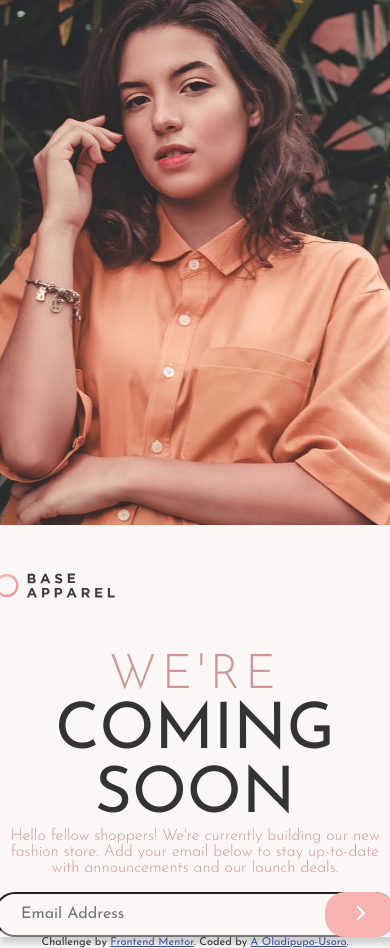
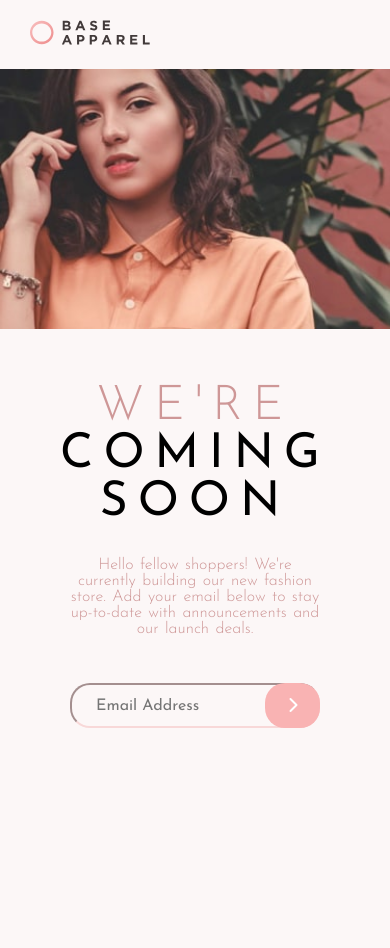
Before and after one commit to nucternal18/base-apparel-comming-soon-master, a plain HTML site: page index.html in a window 390 px wide. After the commit the page ends 844 px from the top, so only its background shows below. Drawn offline with Linux system fonts and the light colour scheme.

Commit message:
Improvements to layout with CSS

```diff
--- a/index.html
+++ b/index.html
@@ -1,41 +1,63 @@
 <!DOCTYPE html>
 <html lang="en">
   <head>
-  <meta charset="UTF-8">
-  <meta name="viewport" content="width=device-width, initial-scale=1.0"> <!-- displays site properly based on user's device -->
-  <meta http-equiv="X-UA-Compatible" content="ie=edge">
-  <link rel="icon" type="image/png" sizes="32x32" href="./images/favicon-32x32.png">
+    <meta charset="UTF-8" />
+    <meta name="viewport" content="width=device-width, initial-scale=1.0" />
+    <!-- displays site properly based on user's device -->
+    <meta http-equiv="X-UA-Compatible" content="ie=edge" />
+    <link
+      rel="icon"
+      type="image/png"
+      sizes="32x32"
+      href="./images/favicon-32x32.png"
+    />
     <script src="https://kit.fontawesome.com/09a99c344f.js"></script>
-  <link href="https://fonts.googleapis.com/css?family=Josefin+Sans:300,400,600&display=swap" rel="stylesheet">
-  <link rel="stylesheet" href="style.css">
+    <link
+      href="https://fonts.googleapis.com/css?family=Josefin+Sans:300,400,600&display=swap"
+      rel="stylesheet"
+    />
+    <link rel="stylesheet" href="style.css" />
 
     <title>Frontend Mentor | Base Apparel coming soon page</title>
 
     <!-- Feel free to remove these styles or customise in your own stylesheet 👍 -->
     <style>
-    .attribution { font-size: 11px; text-align: center; }
-    .attribution a { color: hsl(228, 45%, 44%); }
+      .attribution {
+        font-size: 11px;
+        text-align: center;
+      }
+      .attribution a {
+        color: hsl(228, 45%, 44%);
+      }
     </style>
   </head>
   <body>
+    <!-- Desktop View -->
     <div class="container">
       <div class="container-inner-one">
+        <div class="logo">
+          <img src="images/logo.svg" alt="logo" />
+        </div>
         <div>
-            <div>
-                <div class="logo">
-                    <img src="images/logo.svg" alt="logo">
-                </div>
           <h1>WE'RE</h1>
           <h2>COMING</h2>
           <h2>SOON</h2>
           <p>
-                    Hello fellow shoppers! We're currently building our new fashion store.
-                    Add your email below to stay up-to-date with announcements and our launch deals.
+            Hello fellow shoppers! We're currently building our new fashion
+            store. Add your email below to stay up-to-date with announcements
+            and our launch deals.
           </p>
           <form name="email-form" method="POST" data-netlify="true">
             <div class="email-form">
               <span class="form-control-wrap">
-                            <input type="email" name="email" id="email" size="40" class="form-control" placeholder="Email Address">
+                <input
+                  type="email"
+                  name="email"
+                  id="email"
+                  size="40"
+                  class="form-control"
+                  placeholder="Email Address"
+                />
               </span>
               <button type="submit" class="form-control submit">
                 <i class="fas fa-chevron-right"></i>
@@ -44,14 +66,53 @@
           </form>
         </div>
       </div>
+      <div class="box2">
+        <img src="images/hero-desktop.jpg" alt="showcase" id="desktop" />
       </div>
-      <img src="images/hero-desktop.jpg" alt="showcase">
     </div>
 
+    <!-- Mobile View -->
+    <div class="container-mobile">
+      <div class="box1">
+        <img src="images/logo.svg" alt="logo" id="logo" />
+      </div>
+      <div class="box2">
+        <img src="images/hero-mobile.jpg" alt="showcase-mobile" id="mobile" />
+      </div>
+      <div class="container-inner-one box3">
+        <h1>WE'RE</h1>
+        <h2>COMING</h2>
+        <h2>SOON</h2>
+        <p>
+          Hello fellow shoppers! We're currently building our new fashion store.
+          Add your email below to stay up-to-date with announcements and our
+          launch deals.
+        </p>
+        <form name="email-form" method="POST" data-netlify="true">
+          <div class="email-form">
+            <span class="form-control-wrap">
+              <input
+                type="email"
+                name="email"
+                id="email"
+                size="40"
+                class="form-control"
+                placeholder="Email Address"
+              />
+            </span>
+            <button type="submit" class="form-control submit">
+              <i class="fas fa-chevron-right"></i>
+            </button>
+          </div>
+        </form>
+      </div>
+    </div>
     <footer>
       <p class="attribution">
-      Challenge by <a href="https://www.frontendmentor.io?ref=challenge" target="_blank">Frontend Mentor</a>.
-      Coded by <a href="#">A Oladipupo-Usoro</a>.
+        Challenge by
+        <a href="https://www.frontendmentor.io?ref=challenge" target="_blank"
+          >Frontend Mentor</a
+        >. Coded by <a href="#">A Oladipupo-Usoro</a>.
       </p>
     </footer>
   </body>
--- a/style.css
+++ b/style.css
@@ -3,57 +3,41 @@
     --primary-color2: hsl(0, 93%, 68%);
     --primary-color3: hsl(0, 50%, 98%);
     --primary-color4: hsl(0, 86%, 84%);
+    --primary-color5: hsl(0, 70%, 91%);
     --neutral-color: hsl(0, 6%, 24%);
 }
 
 * {
     box-sizing: border-box;
-    margin-top: 20px;
     padding: 0;
+    margin: auto;
 }
 
 body {
     font-family: 'Josefin sans', sans-serif;
     background: #fff;
-    color: #333;
-    Font-size: 16px
-}
-
-input {
-    color: var(--primary-color1)
+    Font-size: 16px;
 }
 
 i {
-    margin: auto;
     color: #fff
 }
 
-
 img {
     width: 100%;
-    height: auto;
+    height: 100%;
     margin: 0;
 }
-
-.container .container-inner-one .logo {
-    position: sticky;
-    top: 0;
-    width: 120px;
-    margin: 0;
-    margin-bottom: 50px
-}
-
-
 
 .container {
     background: url('images/bg-pattern-desktop.svg');
     box-shadow: 3px 4px 8px 3px rgba(0,0,0,0.2);
     transition: 0.3s;
-    top: 0;
+    margin-top: 50px;
+    padding: 0;
     left: 0;
     max-width: 1100px;
-    max-height: auto;
-    margin: auto;
+    height: 700px;
     overflow: hidden;
     display: grid;
     grid-template-columns: repeat(2, 1fr);
@@ -62,13 +46,11 @@ img {
     justify-content: center;
 }
 
-
-
 .container .container-inner-one h1 {
-    font-size: 3rem;
-    font-weight: 200;
+    font-size: 4rem;
+    font-weight: 100;
     text-align: justify;
-    letter-spacing: 5px;
+    letter-spacing: 10px;
     margin: 0;
     color: var(--primary-color1);
 }
@@ -77,35 +59,33 @@ img {
     text-align: justify;
     margin: 0;
     font-weight: 400;
+    letter-spacing: 10px;
 }
 
 .container .container-inner-one p {
     color: var(--primary-color1);
+    margin: 20px 0;
     font-weight: 100;
 }
 
 
 
-.container .container-inner-one div > div {
-    width: 400px;
-    height: auto;
+/* .container .container-inner-one div {
+    width: 350px;
     margin: auto;
-}
+} */
 
 /* Email Form */
 .email-form {
-    width: 100%;
+
     display: inline-block;
     position: relative;
-    border-radius: 20px;
-    line-height: 0;
     margin-top: 1rem;
 }
 
 .email-form .form-control {
     display: inline-block;
     font-size: 1rem;
-    color: var(--primary-color1);
     background-color: transparent;
     font-family: inherit;
     margin: 0;
@@ -113,6 +93,8 @@ img {
     width: 100%;
     height: 45px;
     border-radius: 20px;
+    border-color: var(--primary-color5);
+    outline-style: none;
 }
 
 
@@ -122,7 +104,7 @@ img {
     position: absolute;
     top: 0;
     right: 0;
-    width: 70px;
+    width: 55px;
     height: 45px;
     background-color: var(--primary-color4);
     font-size: 1rem;
@@ -135,71 +117,187 @@ img {
     cursor: pointer;
     border-radius: 20px 20px 20px 20px;
 }
-/* Utilities */
 
-.btn {
-    display: inline-block;
-    background: var(--primary-color3);
-    color: #fff;
-    padding: 0.8rem 1.5rem;
-    border: none;
-    cursor: pointer;
-    font-size: 1.1rem;
-    border-radius: 30px;
+/* Desktop View */
+@media(min-width: 850px){
+    #mobile {
+        display: none;
+    }
+
+    .container-mobile {
+        display: none
+    }
+
+    .container .container-inner-one {
+        margin: 0 0 0 120px;
+        padding: 0;
+    }
+
+    .box2 {
+        height: 100%;
+        width: 500px;
+        margin-right: 0;
+    }
+
+    .logo {
+        margin: -80px 0 120px 0;
+        top: 0;
+        padding: 30px 0;
+        width: 150px;
+        padding: 0;
+    }
 }
 
-.btn:hover {
-    background: var(--primary-color3);
-}
-
-
-@media(max-width: 700px) {
+/* Ipad View */
+@media(min-width: 450px) and (max-width: 850px){
     * {
         margin: 0;
     }
     body {
         margin: 0;
+        background-color: var(--primary-color3);
     }
 
     .container {
-        background: var(--primary-color3)
+        display: none;
     }
-    .container  {
-        grid-template-columns: 1fr;
+
+    .container-mobile  {
+        text-align: center;
+        box-shadow: none;
+        transition: none;
+        width: 100%;
+        height: auto;
+
+    }
+
+    .container-mobile .container-inner-one {
+        width: 500px;
+
+        justify-items: center;
+    }
+
+    .container-mobile .container-inner-one div{
         text-align: center;
     }
 
-    .container div:first-child {
-        order: 3;
+    .container-mobile .box1 {
+        margin: 20px 30px;
+        padding: 30px 0;
+        width: 150px;
+        padding: 0;
     }
 
-    .container div:nth-child(4) {
-        order: ;
+    .container-mobile .box3 {
+        justify-content: center;
+        padding: 50px;
+        margin: auto;
     }
 
-    .container div:last-child {
-        order: -2;
-    }
 
-    img {
-        width: 100%;
-    }
-    .container .container-inner-one h1 {
+    .container-mobile .container-inner-one h1 {
         font-size: 3rem;
-        font-weight: 200;
-        text-align: center;
+        font-weight: 100;
+        letter-spacing: 10px;
         color: var(--primary-color1);
     }
-    .container .container-inner-one h2 {
-        font-size: 4rem;
+    .container-mobile .container-inner-one h2 {
+        font-size: 3rem;
+        letter-spacing: 10px;
         text-align: center;
         font-weight: 400;
     }
 
-    .container .container-inner-one p {
+    .container-mobile .container-inner-one p {
         color: var(--primary-color1);
         text-align: center;
+        margin: 30px 0;
         font-weight: 100;
     }
 
+    #desktop {
+        display: none;
+    }
+
+    footer {
+        display: none;
+    }
+
 }
+
+/* Mobile View */
+@media(max-width: 450px) {
+    * {
+        margin: 0;
+    }
+    body {
+        margin: 0;
+        background-color: var(--primary-color3);
+    }
+
+    .container {
+        display: none;
+    }
+
+    .container-mobile  {
+        text-align: center;
+        box-shadow: none;
+        transition: none;
+        width: 100%;
+        height: auto;
+
+    }
+
+    .container-mobile .container-inner-one {
+        width: 350px;
+        justify-items: center;
+    }
+
+    .container-mobile .container-inner-one div{
+        text-align: center;
+    }
+
+    .container-mobile .box1 {
+        margin: 20px 30px;
+        padding: 30px 0;
+        width: 120px;
+        padding: 0;
+    }
+
+    .container-mobile .box3 {
+        justify-content: center;
+        padding: 50px;
+        margin: auto;
+    }
+
+
+    .container-mobile .container-inner-one h1 {
+        font-size: 3rem;
+        font-weight: 100;
+        letter-spacing: 10px;
+        color: var(--primary-color1);
+    }
+    .container-mobile .container-inner-one h2 {
+        font-size: 3rem;
+        letter-spacing: 10px;
+        text-align: center;
+        font-weight: 400;
+    }
+
+    .container-mobile .container-inner-one p {
+        color: var(--primary-color1);
+        text-align: center;
+        word-spacing: 1.5px;
+        margin: 30px 0;
+        font-weight: 100;
+    }
+
+    #desktop {
+        display: none;
+    }
+
+    footer {
+        display: none;
+    }
+
+}
```
Lines whose indentation alone changed are shown as unchanged.
